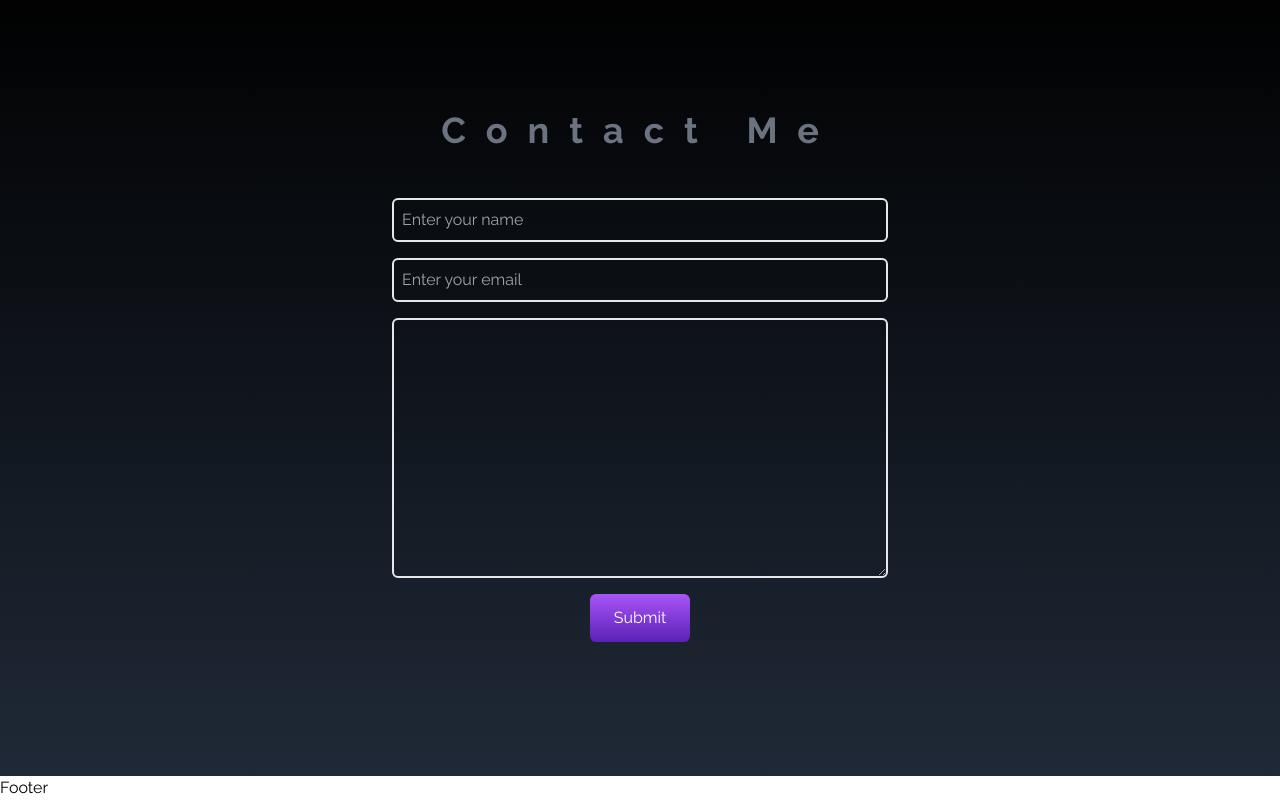
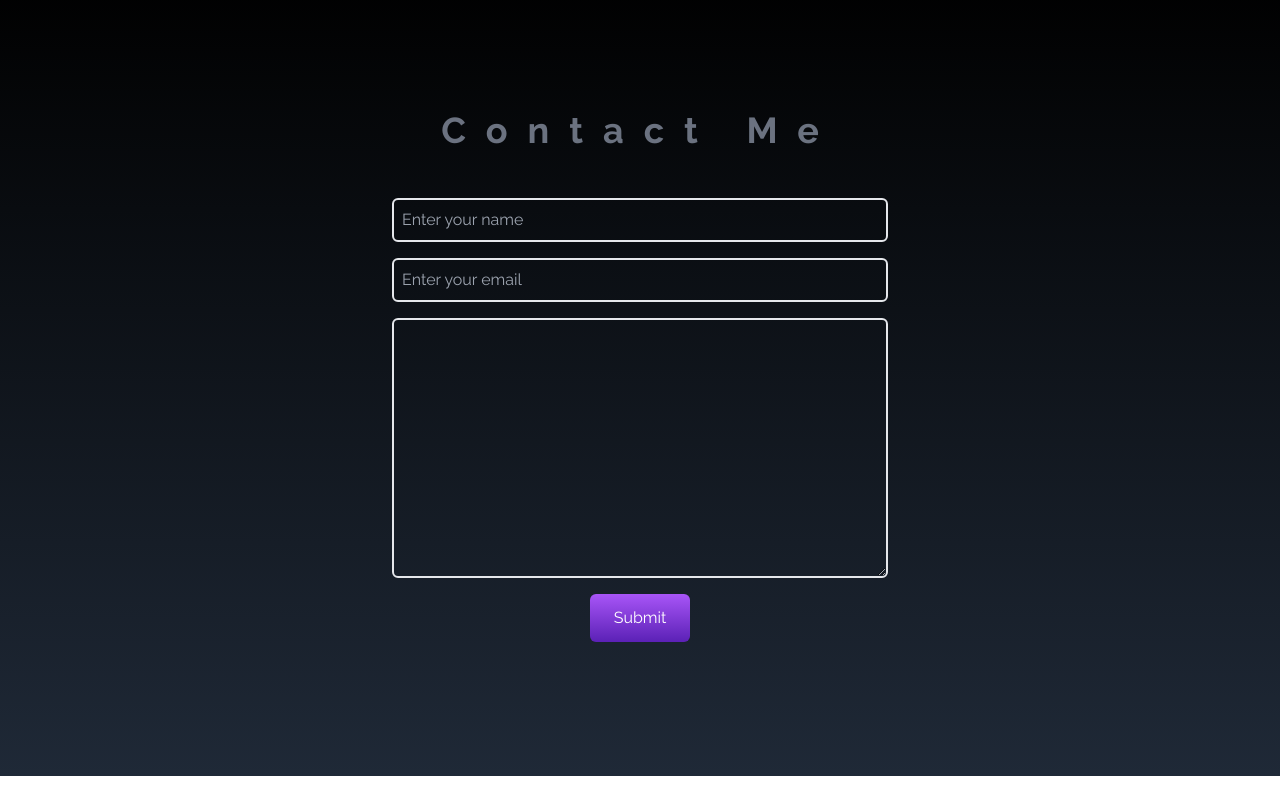
Before and after one commit to DanielSudiOdeny/portfolio, a React (Vite) app in the folder my-portfolio/: page / in a window 1280 px wide. Shown: the part 3224-4024 px from the top of the page. After the commit the page ends 4000 px from the top, so only its background shows below. Built offline with nearby package versions, Linux system fonts and the light colour scheme.

Commit message:
Fix for issue causing bug in snap scroll

```diff
--- a/my-portfolio/src/App.jsx
+++ b/my-portfolio/src/App.jsx
@@ -5,7 +5,7 @@ import About from "./components/About";
 import Portfolio from "./components/Portfolio";
 import Experience from "./components/Experience";
 import Contact from "./components/Contact";
-import Footer from "./components/Footer";
+
 import { Element } from "react-scroll";
 
 const App = () => {
@@ -27,9 +27,6 @@ const App = () => {
       <Element name="contact">
         <Contact />
       </Element>
-      <Element name="footer">
-        <Footer />
-      </Element>
     </div>
   );
 };
--- a/my-portfolio/src/components/Footer.jsx
+++ b/my-portfolio/src/components/Footer.jsx
@@ -1,9 +1,11 @@
-import React from 'react'
+// import React from "react";
 
-const Footer = () => {
-  return (
-    <div>Footer</div>
-  )
-}
+// const Footer = () => {
+//   return (
+//     <div>
 
-export default Footer
+//     </div>
+//   );
+// };
+
+// export default Footer;
```
